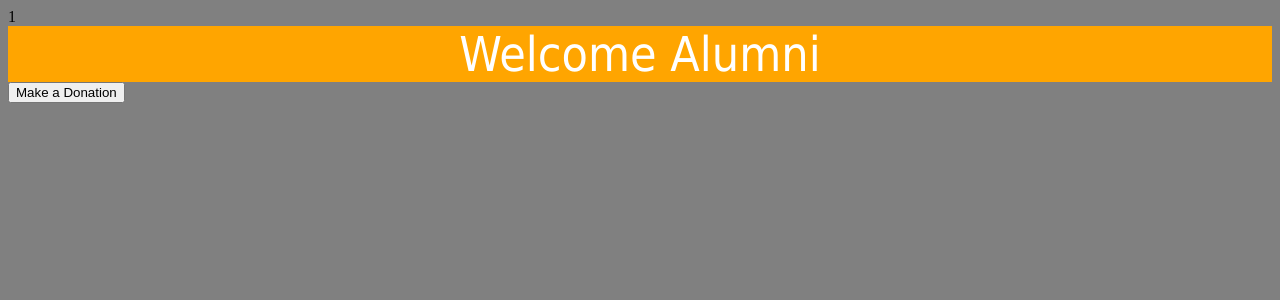
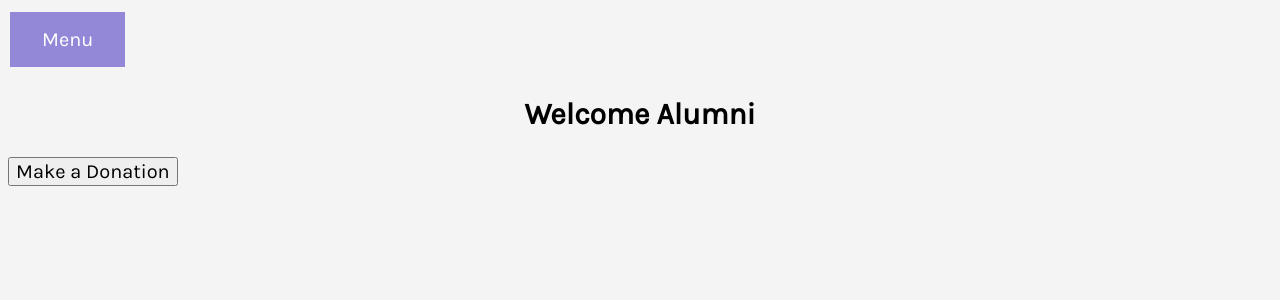
Before and after one commit to julia320/databases-final-project, a PHP site: page /Alumni.php in a window 1280 px wide. Shown: the top 300 px of the page. Run offline with PHP 8.4, Linux system fonts and the light colour scheme; a user stored in the database is signed in; data comes from the database, SQL or seed files in the repository; data that the repository does not hold is empty.

Commit message:
Update UI of alumni donation page

```diff
--- a/Alumni.php
+++ b/Alumni.php
@@ -6,128 +6,43 @@
   <head>
     <meta charset="utf-8">
     <title>Alumni Page</title>
-    <!-- <link rel="icon" type="image/png" href="images/favicon-32x32.png" sizes="32x32" />
+    <link rel="icon" type="image/png" href="images/favicon-32x32.png" sizes="32x32" />
     <link rel="icon" type="image/png" href="images/favicon-16x16.png" sizes="16x16" />
-    <link rel = "stylesheet" type="text/css" href="style.css"/> -->
-    <style type = "text/css">
-        body{
-          background-color: grey;
-        }
-        div.alumni-info{
-        position: absolute;
-        top: 0;
-        bottom: 0;
-        left: 0;
-        right: 0;
-        margin:auto;
-        text-align: center;
-        width: 200px;
-        height: 200px;
-        color: orange;
-        font-weight: bold;
-
-        }
-        div.title{
-            font-family: Tahoma, Geneva, sans-serif;
-            font-size: 3em;
-            text-align: center;
-            color: white;
-            background-color: orange;
-
-              }
-        div.amount{
-          color: orange;
-          font-weight: bold;
-        }
-        div.signout{
-          float: right;
-        }
-        form.donateform{
-          float: left;
-
-        }
-
-        div.student-info{
-          float:left;
-        }
-
-    </style>
+    <link rel = "stylesheet" type="text/css" href="style.css"/>
   </head>
-  <body>
+  <body class="gray-bg">
+    <div style="display: inline-block;" class="menu-button">
+      <form action="menu.php">
+        <input type="submit" value="Menu"/>
+      </form>
+    </div>
 
     <?php
 
-    echo $_SESSION['uid'];
+    // echo $_SESSION['uid'];
 
-	$server = "localhost";
-	$username = "markeilblow";
-	$password = "Mercedes01123!!";
-	$servername = "markeilblow";
-  $conn = mysqli_connect($server, $username, $password, $servername);
-
+    //connect to database
+    $connection = mysqli_connect("localhost", "ARGv", "CSCI2541_sp19", "ARGv");
 
 
   ?>
 
-  <div class="title">Welcome Alumni</div>
+  <div style="text-align: center;"><h2>Welcome Alumni</h2></div>
 
   <?php
 
     if($mysqli->connect_error) {
      die("Connection failed: " . mysqli_connect_error());
    }
-
-
-    $query = "SELECT * FROM alumni WHERE u_id = '$_SESSION[uid]'";
-    $result = mysqli_query($conn, $query);
-    while ($row = mysqli_fetch_assoc($result)){
-                  ?>
-
-
-    <div class="alumni-info">
-        <div class="fname"> <?php echo $row["fname"] . " " . $row["lname"]; ?>  </div>
-
-        <div class="addr"> <?php echo $row["addr"]; ?>  </div>
-        <div class="pnumber"> <?php echo $row["pnumber"]; ?>  </div>
-        <div class="program"> <?php echo $row["program"]; ?>  </div>
-        <div class="gradYear"> <?php echo $row["gradYear"]; ?>  </div>
-    </div>
+  ?>
 
 
 
-    <form class="updateform" action="<?php echo $_SERVER["PHP_SELF"];?>" method="post">
-      <input type="submit" name="edit" value="Edit Information">
-        <div class="signout">
-      <input type="submit" name="signout" value="Sign out">
-    </div>
-    </form>
-
-
-    <?php
-                  }
-  ?>
   <form class="donateform" action="<?php echo $_SERVER["PHP_SELF"];?>" method="post">
       <div class="donate">  <input type="submit" name="Donate" value="Make a Donation">  </div>
   </form>
-  <?php
-      if(isset($_POST['edit'])){
-        ?>
-        <br>
-          <div class="student-info">
-
-              <form class="submitupdate" action="<?php echo $_SERVER["PHP_SELF"];?>" method="post">
-            <input type="text" name="newPassword" placeholder="New Password" required /><br />
-            <input type="text" name="newAddress" placeholder="Address" required /><br />
-            <input type="text" name="PhoneNumber" placeholder="Phone Number" required /><br />
-              <input type="submit" name = "submitChange" value="Update Information"/>
-
-            </form>
-
-          </div>
 
         <?php
-
-      }
 
 
 
@@ -144,29 +59,10 @@
         <?php
       }
 
-      if(isset($_POST['signout'])){
-        session_unset();
-        session_destroy();
-        header("Location: homepage.php");
-      }
-
-      if(isset($_POST['submitChange'])){
-          $newPswd = $_POST['newPassword'];
-          $newAddr = $_POST['newAddress'];
-          $phoneNumber = $_POST['PhoneNumber'];
-
-        $query = "UPDATE alumni SET pswd = '$newPswd', addr = '$newAddr', pnumber = '$phoneNumber' WHERE u_id = '$_SESSION[uid]'";
-        $result = mysqli_query($conn, $query);
-        $row = mysqli_fetch_assoc($result);
-        ?>
-          <span class = "updateComplete">Update Complete</span>
-        <?php
-          header("Location: Alumni.php");
-      }
 
       if(isset($_POST['submit'])){
         $amount = $_POST['donateAmount'];
-        $query = "UPDATE alumni SET donation = donation + $amount WHERE u_id = '$_SESSION[uid]'";
+        $query = "UPDATE user SET donation = donation + $amount WHERE uid = '$_SESSION[uid]'";
         $result = mysqli_query($conn, $query);
         echo "Thank you for your donation";
       }
```
